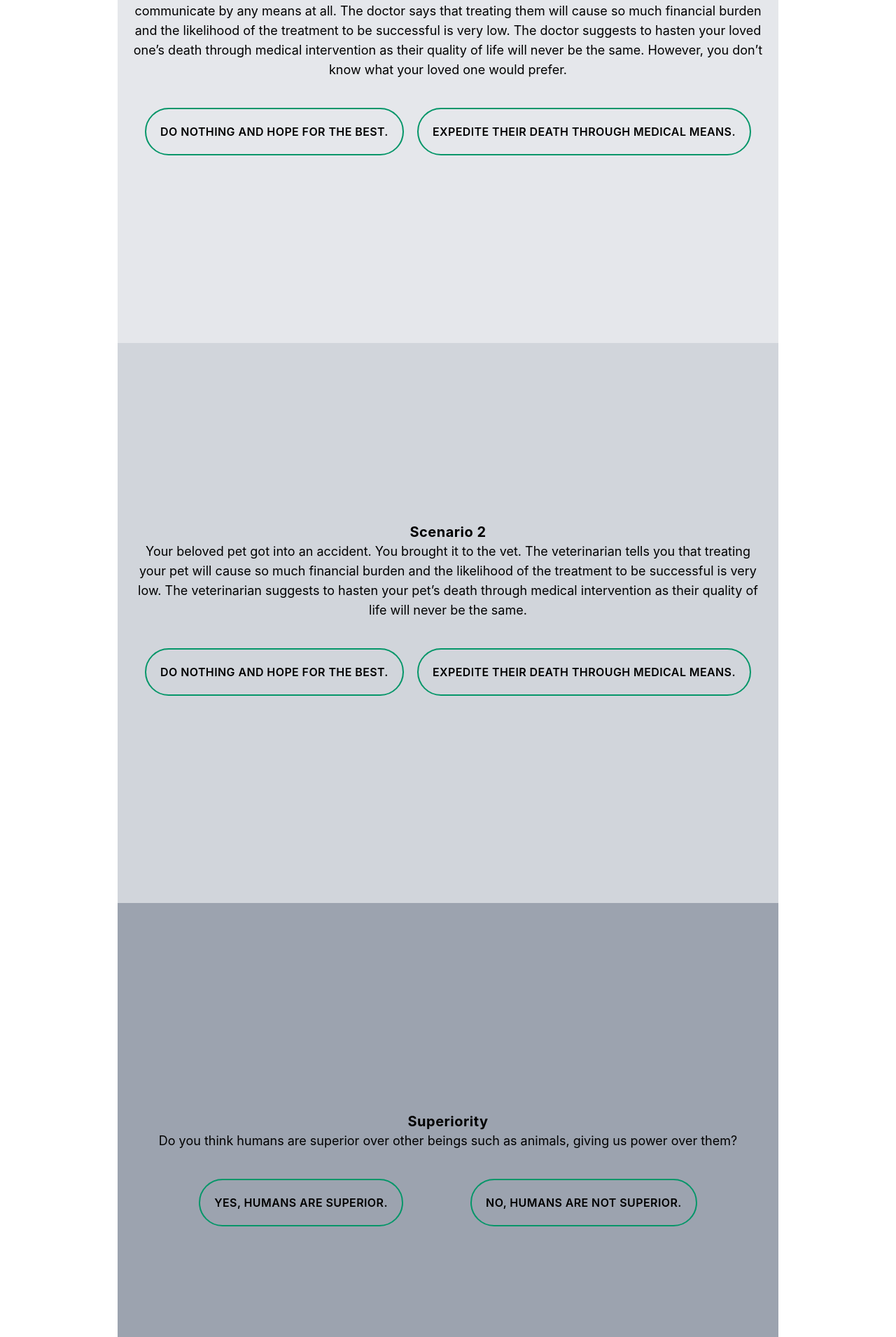
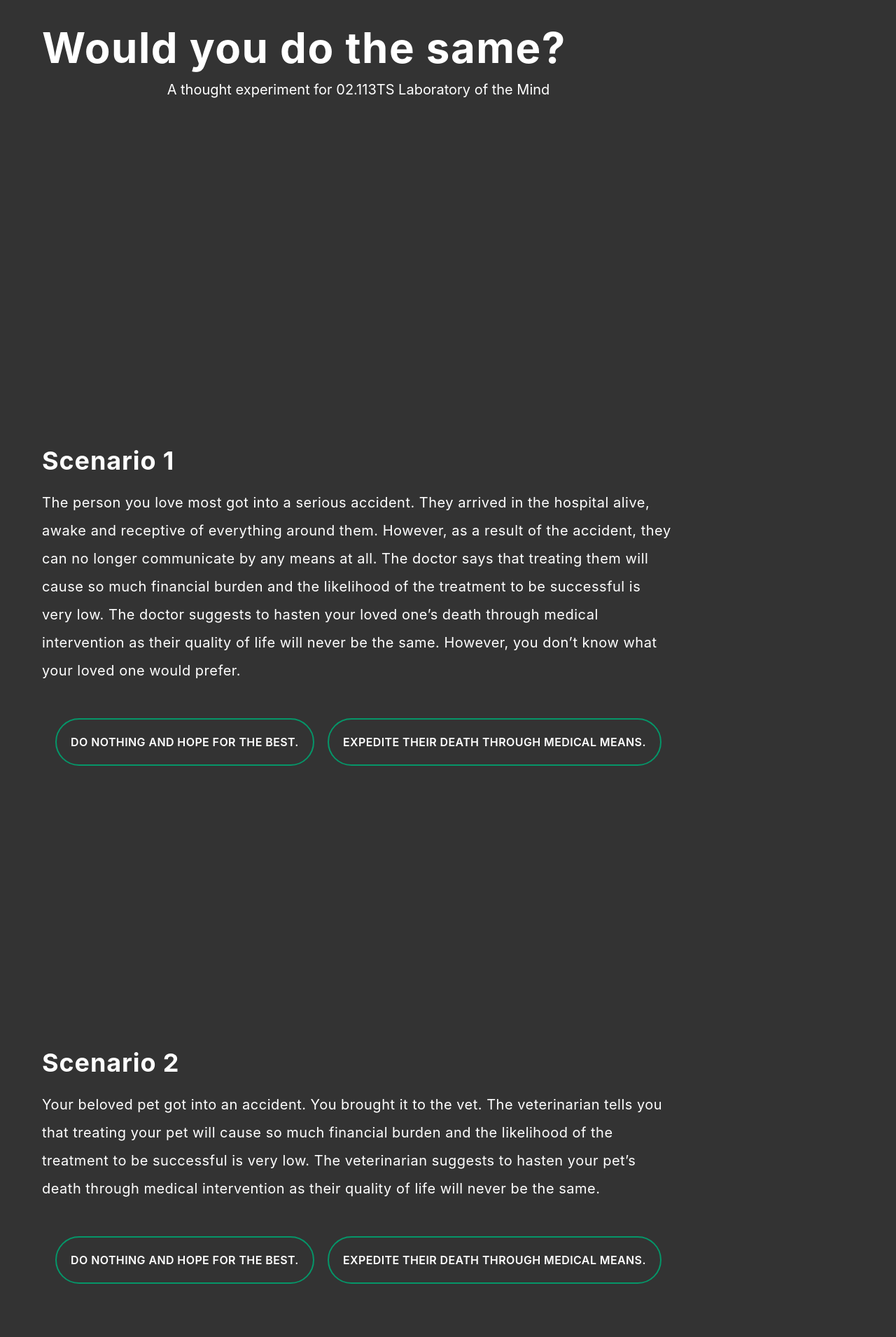
Before and after one commit to nicolefranc/thought-experiment, a React (Create React App) app: page / in a window 1280 px wide. Shown: the part 310-2220 px from the top of the page at 70% size. Built offline with nearby package versions, Linux system fonts and the light colour scheme.

Commit message:
Improve design

```diff
--- a/public/index.html
+++ b/public/index.html
@@ -7,7 +7,7 @@
     <meta name="theme-color" content="#000000" />
     <meta
       name="description"
-      content="Web site created using create-react-app"
+      content="A thought experiment exploring the morality of animal euthanasia and whether animal life is as important as human life."
     />
     <link rel="apple-touch-icon" href="%PUBLIC_URL%/logo192.png" />
     <!--
@@ -24,7 +24,7 @@
       work correctly both with client-side routing and a non-root public URL.
       Learn how to configure a non-root public URL by running `npm run build`.
     -->
-    <title>React App</title>
+    <title>Would you do the same?</title>
   </head>
   <body>
     <noscript>You need to enable JavaScript to run this app.</noscript>
--- a/src/App.js
+++ b/src/App.js
@@ -57,110 +57,132 @@ function App() {
 
 
   return (
-    <div className="App flex justify-center">
+    <div className="App flex flex-col justify-center">
       <div className="max-w-screen-lg px-10">
-        <section id="intro">
-
+        <section id="intro" className="px-5 py-10 min-h-screen flex flex-col justify-center">
+          <h1 className="text-left text-3xl md:text-6xl font-bold tracking-wide">Would you do the same?</h1>
+          <h2 className="mt-2 md:mt-4 text-left md:text-center md:text-xl">A thought experiment for 02.113TS Laboratory of the Mind</h2>
         </section>
         {/* Scenario 1 */}
-        <section id="scenario1" className="px-5 py-10 bg-gray-200 min-h-screen flex flex-col justify-center">
+        <section id="scenario1" className="px-5 py-10 min-h-screen flex flex-col justify-center">
           <div>
-            <h1 className="font-bold text-xl tracking-wide">Scenario 1</h1>
-            <p className="text-lg">
+            <h1 className="mb-5 font-bold text-4xl text-left tracking-wide">Scenario 1</h1>
+            <p className="text-xl text-left leading-loose tracking-wide">
               The person you love most got into a serious accident. They arrived in the hospital alive, awake and receptive of everything around them. However, as a result of the accident, they can no longer communicate by any means at all. The doctor says that treating them will cause so much financial burden and the likelihood of the treatment to be successful is very low. The doctor suggests to hasten your loved one’s death through medical intervention as their quality of life will never be the same. However, you don’t know what your loved one would prefer.
             </p>
           </div>
 
           <div id="scenario1-choices">
-            <div className="py-10 flex items-start justify-evenly">
-              <button className={`p-5 border-2 border-green-600 font-semibold tracking-wide uppercase rounded-full ${s1 === 0 && "bg-green-600 text-white"}`}
+            <div className="py-10 flex items-start justify-evenly flex-col md:flex-row">
+              <a href="#scenario2">
+                <button className={`my-2 p-5 border-2 border-green-600 font-semibold tracking-wide uppercase rounded-full ${s1 === 0 && "bg-green-600 text-white"}`}
                   onClick={() => setS1(0)}>
-                Do nothing and hope for the best.</button>
-              <button className={`p-5 border-2 border-green-600 font-semibold tracking-wide uppercase rounded-full ${s1 === 1 && "bg-green-600 text-white"}`}
+                    Do nothing and hope for the best.
+                </button>
+              </a>
+              <a href="#scenario2">
+                <button className={`my-2 p-5 border-2 border-green-600 font-semibold tracking-wide uppercase rounded-full ${s1 === 1 && "bg-green-600 text-white"}`}
                   onClick={() => setS1(1)}>
-                Expedite their death through medical means.</button>
+                  Expedite their death through medical means.
+                </button>
+              </a>
             </div>
           </div>
         </section>
 
         {/* Scenario 2 */}
-        <section id="scenario2" className="px-5 py-10 bg-gray-300 min-h-screen flex flex-col justify-center">
+        <section id="scenario2" className="px-5 py-10 min-h-screen flex flex-col justify-center">
           <div>
-            <h1 className="font-bold text-xl tracking-wide">Scenario 2</h1>
-            <p className="text-lg">
+            <h1 className="mb-5 font-bold text-4xl text-left tracking-wide">Scenario 2</h1>
+            <p className="text-xl text-left leading-loose tracking-wide">
               Your beloved pet got into an accident. You brought it to the vet. The veterinarian tells you that treating your pet will cause so much financial burden and the likelihood of the treatment to be successful is very low. The veterinarian suggests to hasten your pet’s death through medical intervention as their quality of life will never be the same.
             </p>
           </div>
 
           <div id="scenario2-choices">
             <div className="py-10 flex items-start justify-evenly flex-col md:flex-row">
-              <button className={`p-5 border-2 border-green-600 font-semibold tracking-wide uppercase rounded-full ${s2 === 0 && "bg-green-600 text-white"}`}
+              <a href="#superiority-qn">
+                <button className={`my-2 p-5 border-2 border-green-600 font-semibold tracking-wide uppercase rounded-full ${s2 === 0 && "bg-green-600 text-white"}`}
                   onClick={() => setS2(0)}>
-                Do nothing and hope for the best.</button>
-              <button className={`p-5 border-2 border-green-600 font-semibold tracking-wide uppercase rounded-full ${s2 === 1 && "bg-green-600 text-white"}`}
-                onClick={() => setS2(1)}>
-               Expedite their death through medical means.</button>
+                  Do nothing and hope for the best.
+                </button>
+              </a>
+              <a href="#superiority-qn">
+                <button className={`my-2 p-5 border-2 border-green-600 font-semibold tracking-wide uppercase rounded-full ${s2 === 1 && "bg-green-600 text-white"}`}
+                  onClick={() => setS2(1)}>Expedite their death through medical means.
+                </button>
+              </a>
             </div>
           </div>
         </section>
 
 
         {/* Superiority Qn */}
-        <section id="superiority-qn" className="px-5 py-10 bg-gray-400 min-h-screen flex flex-col justify-center">
+        <section id="superiority-qn" className="px-5 py-10 min-h-screen flex flex-col justify-center">
           <div>
-            <h1 className="font-bold text-xl tracking-wide">Superiority</h1>
-            <p className="text-lg">
+            <h1 className="mb-5 font-bold text-4xl text-left tracking-wide">Superiority</h1>
+            <p className="text-xl text-left leading-loose tracking-wide">
               Do you think humans are superior over other beings such as animals, giving us power over them?
             </p>
           </div>
 
           <div id="superiority-choices">
-            <div className="py-10 flex items-start justify-evenly">
-              <button className={`p-5 border-2 border-green-600 font-semibold tracking-wide uppercase rounded-full ${superior === 0 && "bg-green-600 text-white"}`}
+            <div className="py-10 flex items-start justify-evenly flex-col md:flex-row">
+              <a href="#scenario3">
+                <button className={`my-2 p-5 border-2 border-green-600 font-semibold tracking-wide uppercase rounded-full ${superior === 0 && "bg-green-600 text-white"}`}
                   onClick={() => setSuperior(0)}>
-               Yes, humans are superior.</button>
-              <button className={`p-5 border-2 border-green-600 font-semibold tracking-wide uppercase rounded-full ${superior === 1 && "bg-green-600 text-white"}`}
+                  Yes, humans are superior.
+                </button>
+              </a>
+              <a href="#scenario3">
+                <button className={`my-2 p-5 border-2 border-green-600 font-semibold tracking-wide uppercase rounded-full ${superior === 1 && "bg-green-600 text-white"}`}
                 onClick={() => setSuperior(1)}>
-               No, humans are not superior.</button>
+                  No, humans are not superior.
+                </button>
+              </a>
             </div>
           </div>
         </section>
 
         {/* Scenario 3 */}
-        <section id="scenario3" className="px-5 py-10 bg-gray-500 min-h-screen flex flex-col justify-center">
+        <section id="scenario3" className="px-5 py-10 min-h-screen flex flex-col justify-center">
           <div>
-            <h1 className="font-bold text-xl tracking-wide">Scenario 3</h1>
-            <p className="text-lg">
+            <h1 className="mb-5 font-bold text-4xl text-left tracking-wide">Scenario 3</h1>
+            <p className="text-xl text-left leading-loose tracking-wide">
               It is the year 2075. The world suffers from overpopulation. Resources have become scarce; no longer enough to sustain the entire population. You are the leader of your small village. The government can only spare a very limited amount of food that is obviously not enough to feed your whole village. As such, you are left with this impossible decision:
             </p>
           </div>
 
           <div id="scenario3-choices">
             <div className="py-10 flex items-start justify-evenly">
+              <a href="#final-analysis">
                 <button className={`p-5 border-2 border-green-600 font-semibold tracking-wide uppercase rounded-full ${s3 === 0 && "bg-green-600 text-white"}`}
                     onClick={() => setS3(0)}>
                   Make do with what you have<br/>and continue to ration.</button>
+              </a>
+              <a href="#final-analysis">
                 <button className={`p-5 border-2 border-green-600 font-semibold tracking-wide uppercase rounded-full ${s3 === 1 && "bg-green-600 text-white"}`}
                     onClick={() => setS3(1)}>
                   Eliminate a few of your villagers<br/>to increase ration.</button>
+              </a>
             </div>
           </div>
         </section>
 
         {(s1 !== null && s2 !== null && superior !== null && s3 !== null) &&
-          (<section id="final-analysis" className="px-5 py-10 bg-gray-500 min-h-screen flex flex-col justify-center text-left">
+          (<section id="final-analysis" className="px-5 py-10 min-h-screen flex flex-col justify-center text-left">
             {/* Conclusion */}
             <div id="conclusion" className="py-10">
               <div>
-                <h1 className="font-bold text-xl tracking-wide">Conclusion</h1>
-                <p className="text-lg">
+                <h1 className="mb-5 font-bold text-4xl text-left tracking-wide">Conclusion</h1>
+                <p className="text-xl text-left leading-loose tracking-wide">
                   As you may have realised, this activity tries to explore the morality of animal euthanasia and whether animal life is as important as human life. The scenarios and questions are specifically crafted to indirectly figure out your moral status regarding the subjects above.
                 </p>
                 <br/>
-                <p className="text-lg">
+                <p className="text-xl text-left leading-loose tracking-wide">
                   This activity has determined you should think that:
                 </p>
-                <ul className="pl-4 text-lg">
+                <ul className="pl-4 text-xl text-left leading-loose tracking-wide">
                   <li>&mdash;&nbsp;Animal euthanasia is&nbsp;
                     <span className="underline">{getData(s1.toString()+s2.toString()+superior.toString()+s3.toString()).isJustified}</span>
                     .
@@ -176,8 +198,8 @@ function App() {
             {/* Analysis */}
             <div id="analysis" className="py-10">
               <div>
-                <h1 className="font-bold text-xl tracking-wide">Explanation</h1>
-                <p className="text-lg">
+                <h1 className="mb-5 font-bold text-4xl text-left tracking-wide">Explanation</h1>
+                <p className="text-xl text-left leading-loose tracking-wide">
                   The first and second scenario aims to identify two things:<br/>
                   &nbsp;&nbsp;(1) Will you decide for the Being to continue living despite the fact that the Being will die eventually?<br/>
                   &nbsp;&nbsp;(2) Do you hold both lives to the same level of regard?
@@ -187,7 +209,7 @@ function App() {
                   In the last scenario, what is being explored is the extent to which you find it morally permissible to expedite death. Translating the scenario to the morality of animal euthanasia, the village in the scenario is an underfunded animal shelter with too many animals (villagers) to care for. These shelters are usually left to decide on euthanizing the animals.
                 </p>
                 <br/>
-                <p className="text-lg">
+                <p className="text-xl text-left leading-loose tracking-wide">
                   Now analysing your response:<br/>
                   {console.log(getData(s1.toString()+s2.toString()+superior.toString()+s3.toString()).analysis)}
                   {getData(s1.toString()+s2.toString()+superior.toString()+s3.toString()).analysis}
@@ -197,10 +219,15 @@ function App() {
 
           </section>)
         }
+
       </div>
+      <footer className="mt-40 py-8 bg-green-600">
+        <div className="max-w-screen-lg">
+          A thought experiment by Nicole Yu.
+        </div>
+      </footer>
     </div>
   );
-
 }
 
 export default App;
--- a/src/index.css
+++ b/src/index.css
@@ -2,6 +2,10 @@
 @tailwind base;
 @tailwind components;
 @tailwind utilities;
+
+html {
+  scroll-behavior: smooth;
+}
 
 body {
   margin: 0;
@@ -10,6 +14,8 @@ body {
     sans-serif;
   -webkit-font-smoothing: antialiased;
   -moz-osx-font-smoothing: grayscale;
+  background-color: #333;
+  color: #fff;
 }
 
 code {
```
Also changed, not shown: 1 other file (tests, documents, lock files or other folders). Lines whose indentation alone changed are shown as unchanged.
